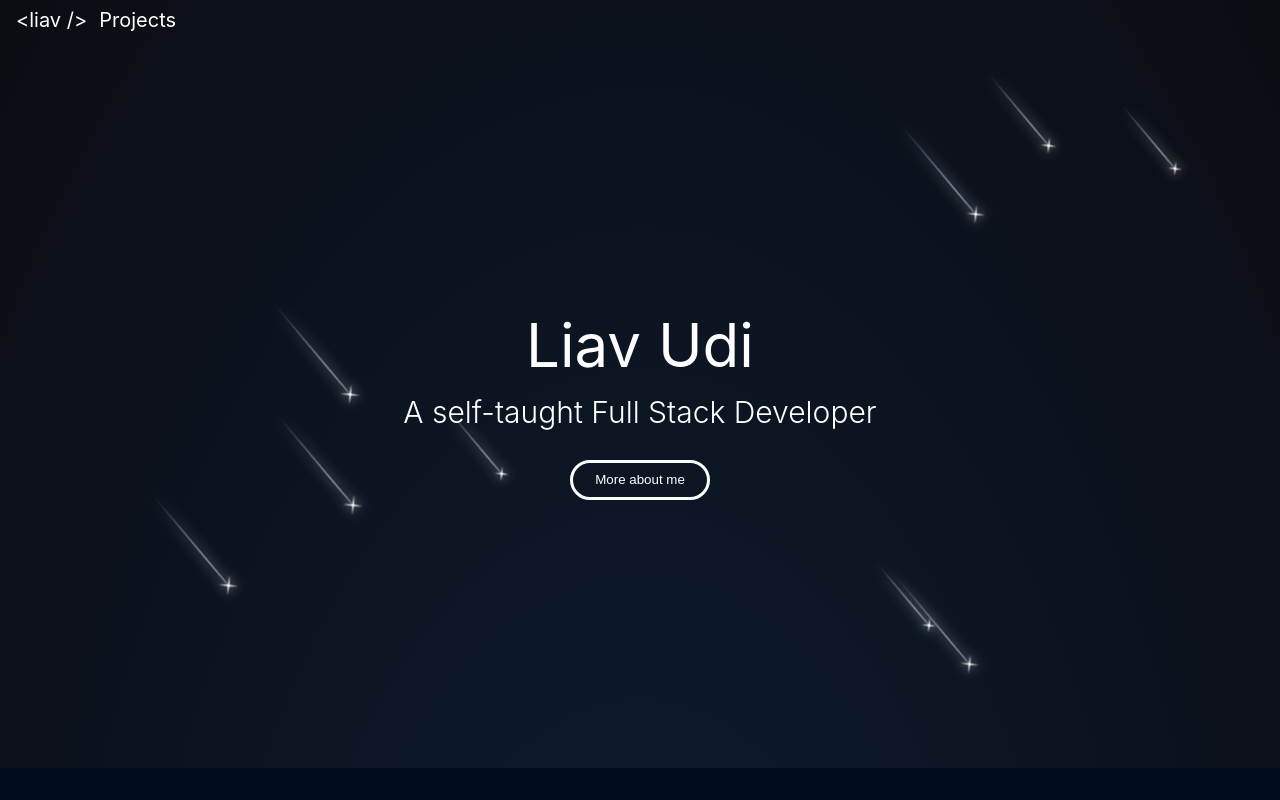
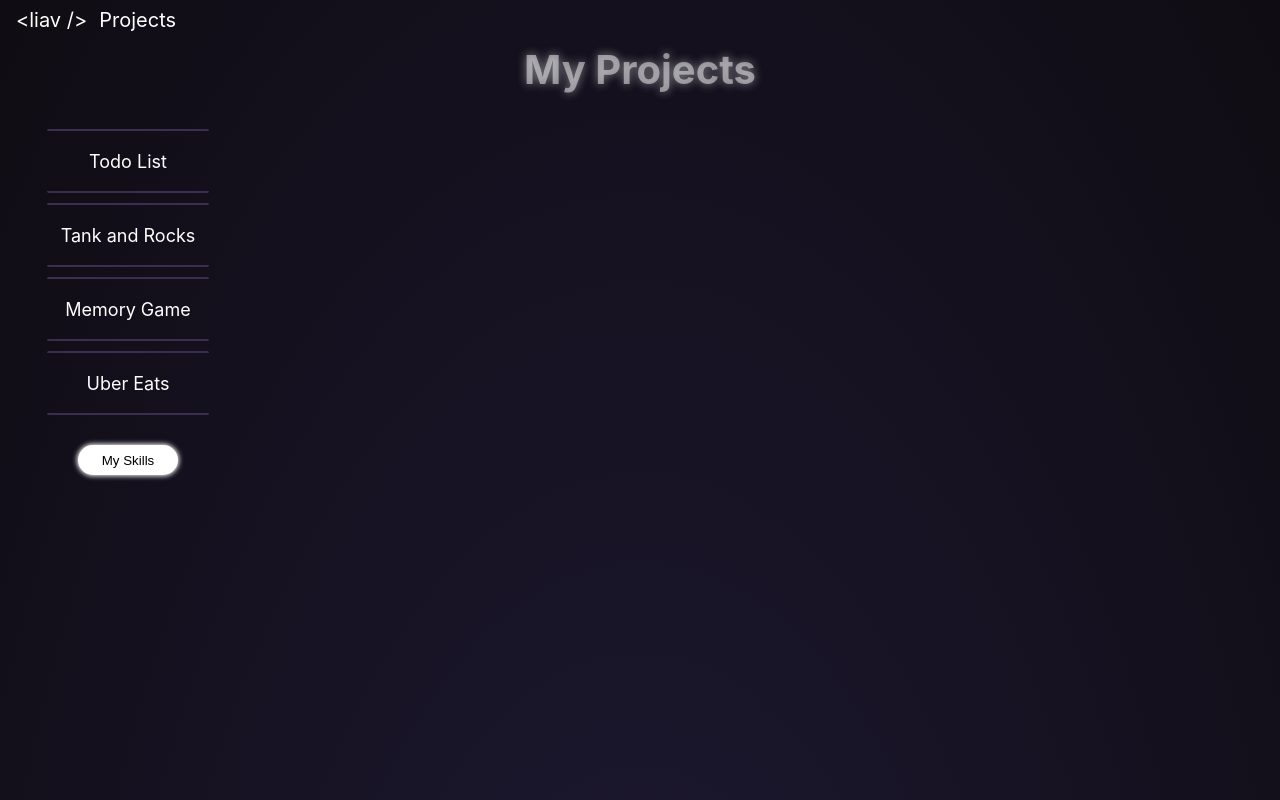
Before and after one commit to Liavudi/my-portfolio, a React (Create React App) app: page /#/projects in a window 1280 px wide. Shown: the top 800 px of the page. Built offline with nearby package versions, Linux system fonts and the light colour scheme.

Commit message:
removed horizontal scrollbar, replaced BrowserRouter with HashRouter to fix github routing

```diff
--- a/src/App.css
+++ b/src/App.css
@@ -1,4 +1,5 @@
 .App {
   min-height: 100vh;
-  min-width: 100vw
+  min-width: 100vw;
+  overflow-x: hidden;
 }
--- a/src/index.js
+++ b/src/index.js
@@ -3,13 +3,13 @@
 import './index.css';
 import App from './App';
 import reportWebVitals from './reportWebVitals';
-import { BrowserRouter } from "react-router-dom";
+import { HashRouter as Router} from "react-router-dom";
 
 const root = ReactDOM.createRoot(document.getElementById('root'));
 root.render(
-      <BrowserRouter>
+      <Router>
       <App />
-      </BrowserRouter>
+      </Router>
 );
 
 // If you want to start measuring performance in your app, pass a function
--- a/src/pages/project-page/projects-page.css
+++ b/src/pages/project-page/projects-page.css
@@ -9,6 +9,9 @@
     flex-direction: column;
     align-items:center;
     position: relative;
+    overflow-x: hidden; /* Hide horizontal scrollbar */
+    overflow-y:hidden;
+
 }
 
 .projects-title{
```
